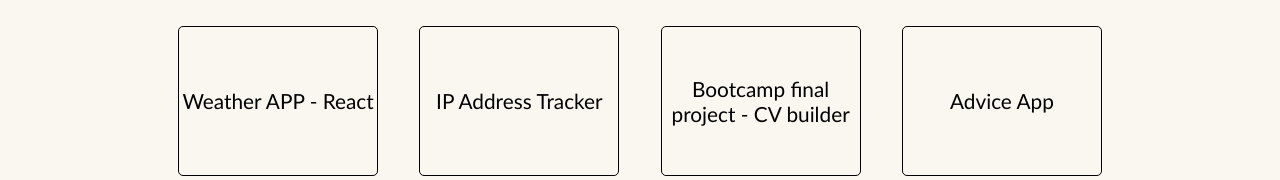
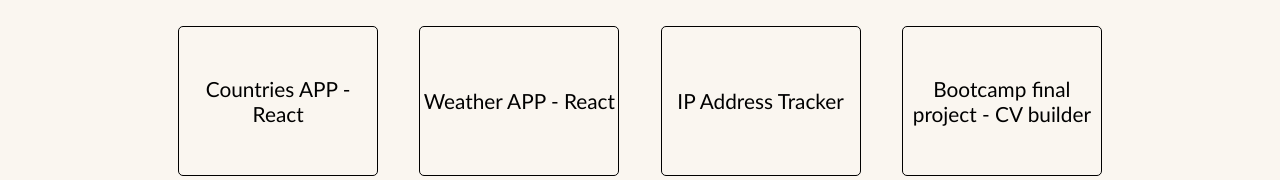
Before and after one commit to 1Piotr/MyPortfolio, a plain HTML site: page index.html in a window 1280 px wide. Shown: the part 693-873 px from the top of the page. Drawn offline with Linux system fonts and the light colour scheme.

Commit message:
Update index.html

```diff
--- a/index.html
+++ b/index.html
@@ -53,6 +53,10 @@
         <div  id="projects">
             <h2>My Portfolio</h2>
             <div>
+                <p><a href="https://zingy-macaron-94283b.netlify.app/" target="_blank">Countries APP - React</a></p>
+            </div>
+
+            <div>
                 <p><a href="https://1piotr.github.io/weather-project/" target="_blank">Weather APP - React</a></p>
             </div>
                 <div>
```
